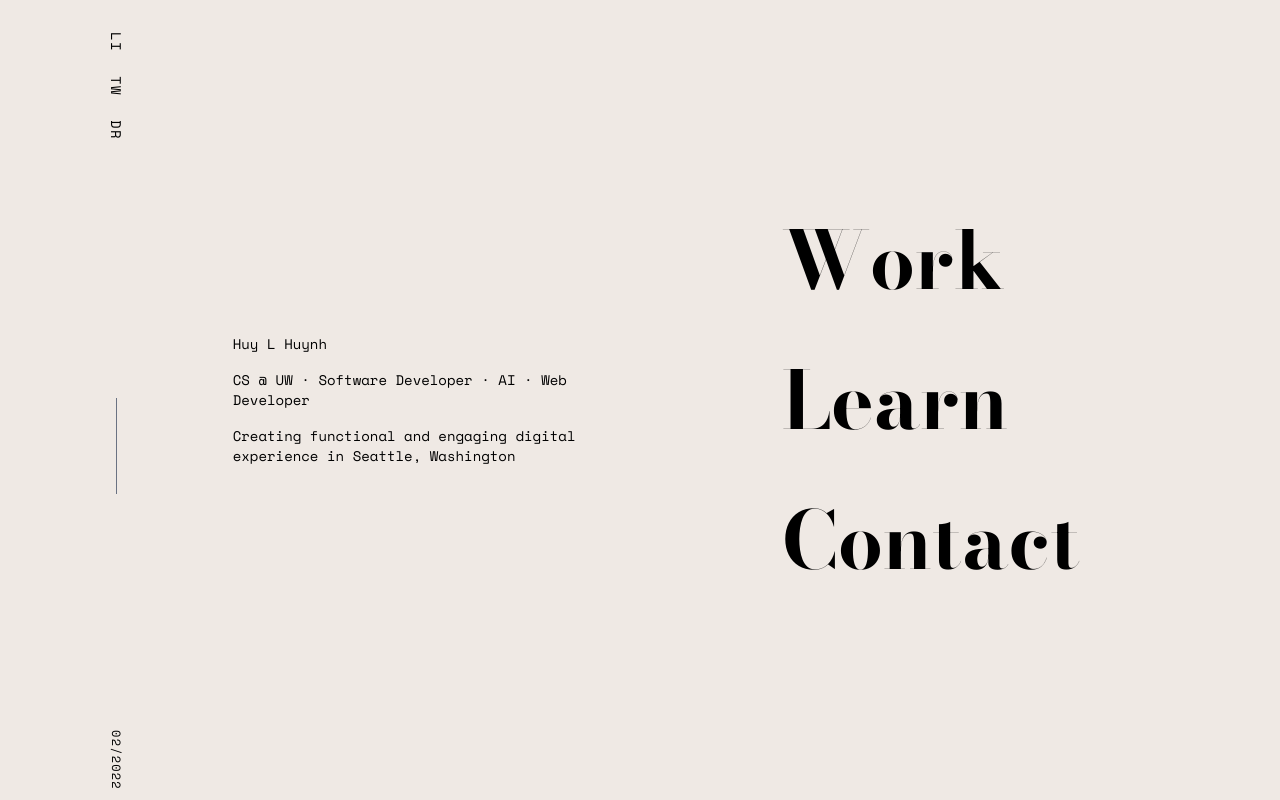
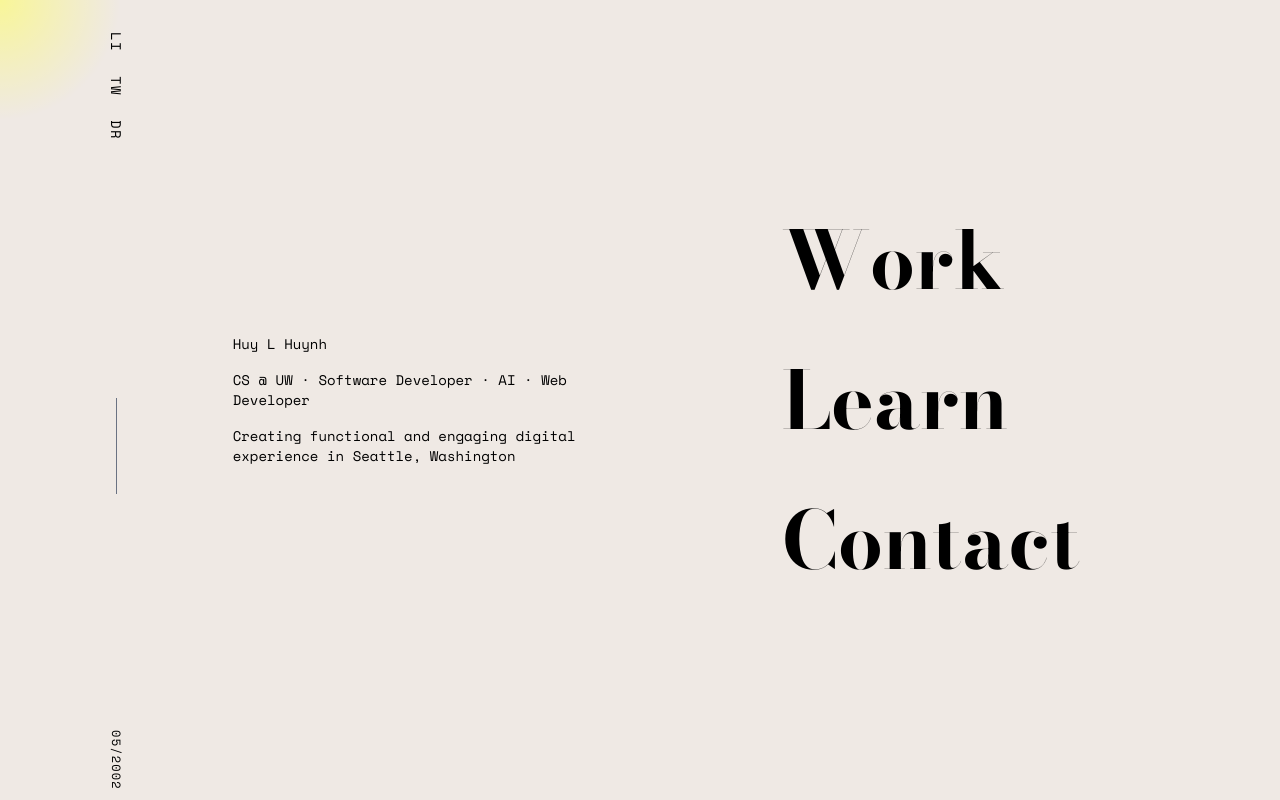
Before and after one commit to HuyHuynh2k2/DevMind, a React (Vite) app in the folder client/: page / in a window 1280 px wide. Built offline with nearby package versions, Linux system fonts and the light colour scheme.

Commit message:
adding flash light

```diff
--- a/client/src/App.jsx
+++ b/client/src/App.jsx
@@ -1,4 +1,4 @@
-import React from "react";
+import React, { useState, useEffect } from "react";
 import { Routes, Route, Link } from "react-router-dom";
 import Study, {
   DataStructure,
@@ -9,21 +9,56 @@ import Study, {
 } from "./components/Study.jsx";
 
 function Home() {
+  const [mousePos, setMousePos] = useState({ x: 0, y: 0 });
+  const [glowPos, setGlowPos] = useState({ x: 0, y: 0 });
+
+  // Update glowPos smoothly towards mousePos
+  useEffect(() => {
+    let animationFrame;
+
+    const animate = () => {
+      setGlowPos((prev) => ({
+        x: prev.x + (mousePos.x - prev.x) * 0.1,
+        y: prev.y + (mousePos.y - prev.y) * 0.1,
+      }));
+      animationFrame = requestAnimationFrame(animate);
+    };
+
+    animate();
+    return () => cancelAnimationFrame(animationFrame);
+  }, [mousePos]);
+
   return (
-    <main className="h-screen flex">
+    <main
+      className="h-screen flex relative bg-[#efe9e4] overflow-hidden"
+      onMouseMove={(e) => setMousePos({ x: e.clientX, y: e.clientY })}
+    >
+      {/* Smooth yellow spotlight */}
+      <div
+        className="pointer-events-none absolute inset-0"
+        style={{
+          background: `radial-gradient(
+            150px circle at ${glowPos.x}px ${glowPos.y}px,
+            rgba(255, 255, 100, 0.6),
+            rgba(255, 233, 228, 0) 80%
+          )`,
+          transition: "background 0.1s ease-out",
+        }}
+      />
+
       {/* Sidebar */}
-      <div className="w-[20%] flex flex-col items-center justify-between py-8">
+      <div className="w-[20%] flex flex-col items-center justify-between py-8 relative z-10">
         <div className="flex flex-col items-center space-y-6">
           <p className="rotate-90 tracking-widest text-sm">LI</p>
           <p className="rotate-90 tracking-widest text-sm">TW</p>
           <p className="rotate-90 tracking-widest text-sm">DR</p>
         </div>
         <div className="w-[1px] h-24 bg-gray-500 my-6"></div>
-        <p className="rotate-90 text-xs tracking-widest">02/2022</p>
+        <p className="rotate-90 text-xs tracking-widest">05/2002</p>
       </div>
 
       {/* Middle */}
-      <div className="w-[30%] flex items-center justify-center">
+      <div className="w-[30%] flex items-center justify-center relative z-10">
         <div className="flex flex-col gap-4 text-sm">
           <p>Huy L Huynh</p>
           <p>
@@ -37,7 +72,7 @@ function Home() {
       </div>
 
       {/* Navigation */}
-      <div className="self-route w-[60%] flex items-center justify-center">
+      <div className="self-route w-[60%] flex items-center justify-center relative z-10">
         <div className="flex flex-col gap-5 text-[5rem] font-bold">
           <Link to="/work">Work</Link>
           <Link to="/learn">Learn</Link>
```
